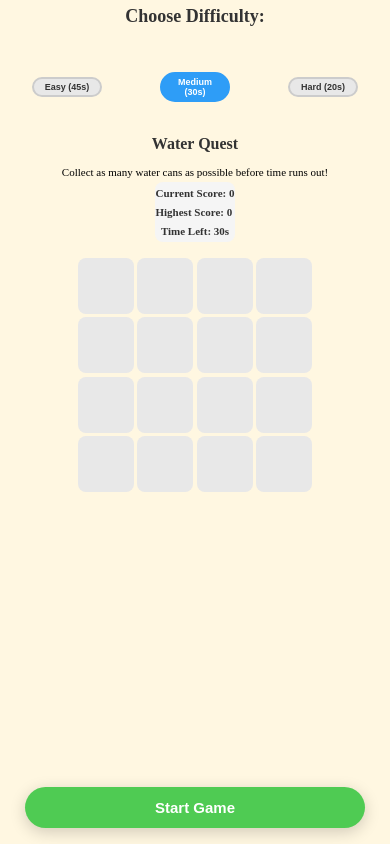
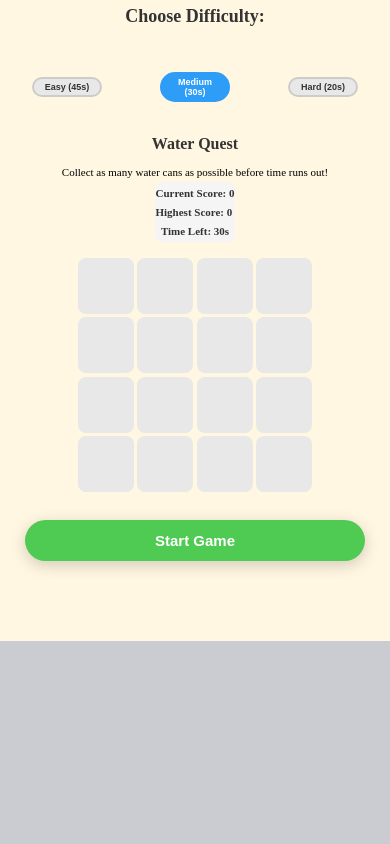
Before and after one commit to TMTucker1/charity-water-game-final, a plain HTML site: page 1Hydration-Hall-Collect/index.html in a window 390 px wide. Drawn offline with Linux system fonts and the light colour scheme.

Commit message:
Refactor container and button styles for improved layout: adjust padding, height, and positioning for better responsiveness

```diff
--- a/1Hydration-Hall-Collect/style.css
+++ b/1Hydration-Hall-Collect/style.css
@@ -286,10 +286,10 @@ button {
   .container {
     flex-direction: column !important;
     align-items: stretch !important;
-    padding: 0 2vw 100px 2vw !important; /* More bottom padding for button */
+    padding: 0 2vw 20px 2vw !important; /* Less bottom padding */
     gap: 0 !important;
-    min-height: 100dvh !important;
-    height: 100dvh !important;
+    min-height: auto !important;
+    height: auto !important;
     box-sizing: border-box !important;
     overflow: visible !important;
   }
@@ -361,14 +361,15 @@ button {
   }
   /* --- Start Button --- */
   button#start-game {
-    position: fixed !important;
-    left: 50% !important;
-    bottom: 24px !important;
-    transform: translateX(-50%) !important;
-    z-index: 99999 !important;
+    position: static !important;   /* Not fixed */
+    left: auto !important;
+    bottom: auto !important;
+    transform: none !important;
+    z-index: auto !important;
     width: 96vw !important;
     max-width: 340px !important;
     min-width: 0 !important;
+    margin: 16px auto 0 auto !important; /* Space above, centered */
     padding: 16px 0 !important;
     font-size: 18px !important;
     font-weight: bold !important;
@@ -377,7 +378,6 @@ button {
     display: block !important;
     opacity: 1 !important;
     visibility: visible !important;
-    margin: 0 !important;
     background: #4FCB53 !important;
     color: #fff !important;
     border: none !important;
```
